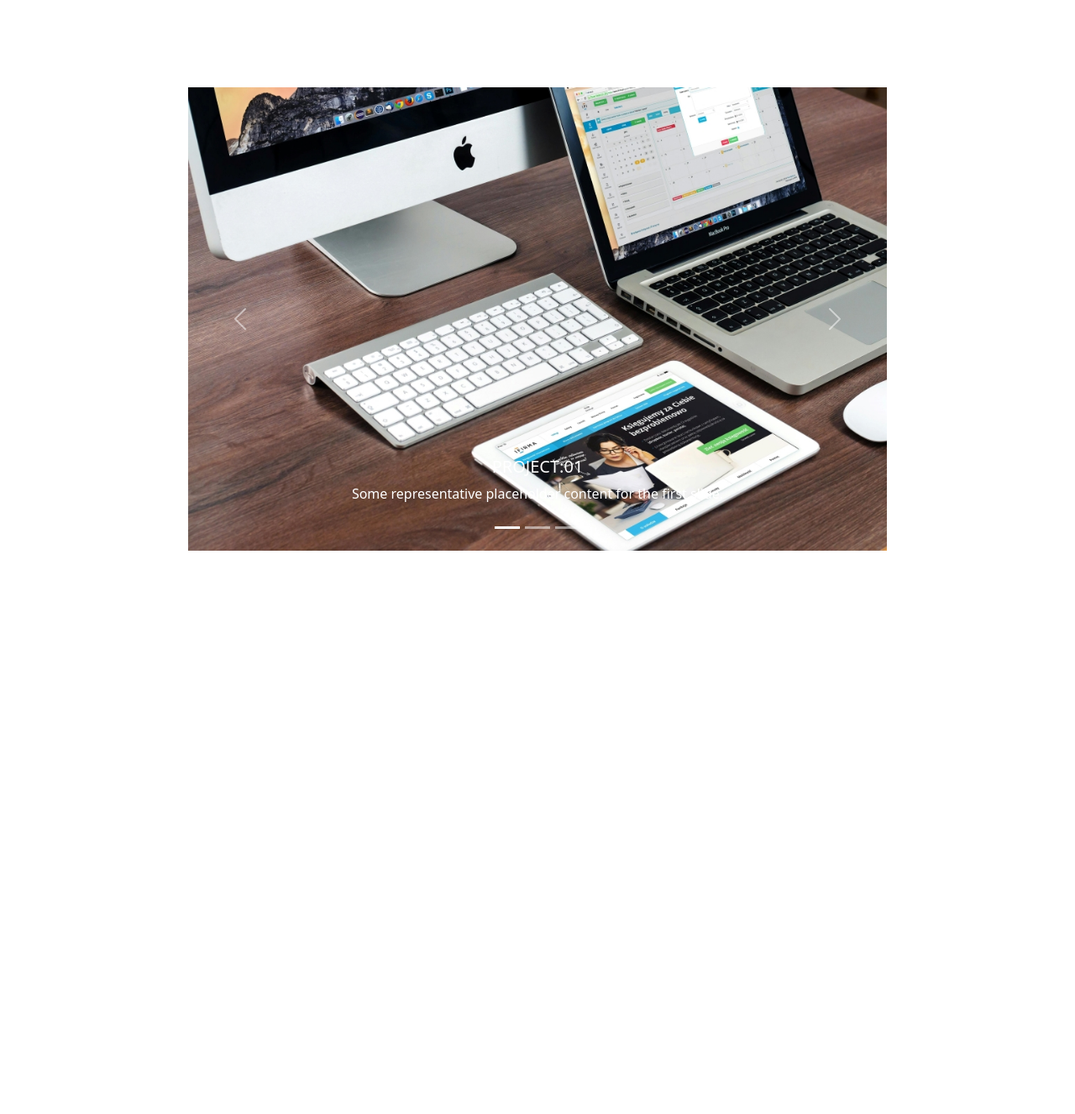
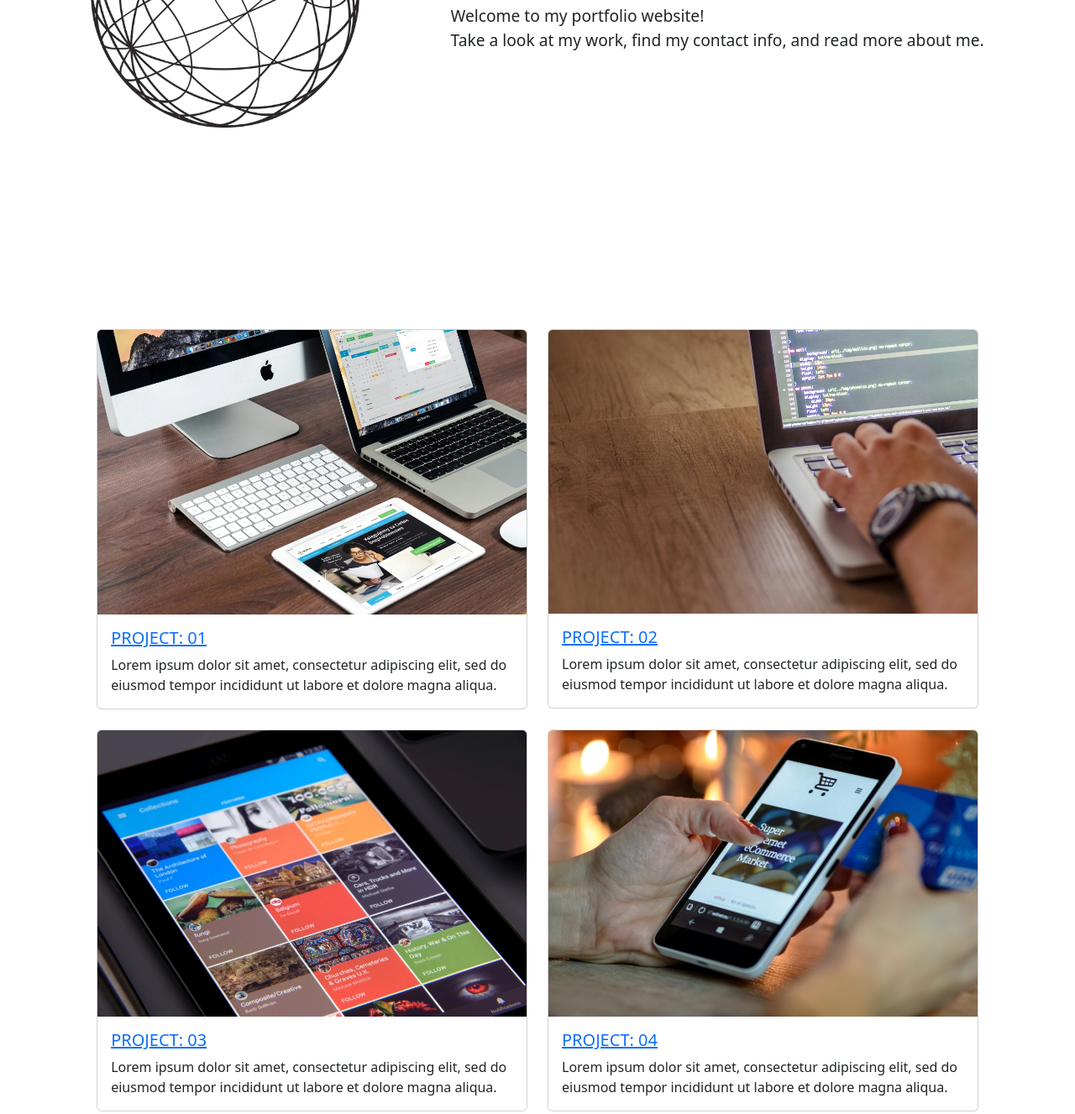
Before and after one commit to CJGD99/Bootstrap-Portfolio, a plain HTML site: page index.html in a window 1280 px wide. Shown: the part 464-1791 px from the top of the page at 84% size. Before the commit the page ends 1248 px from the top, so only its background shows below. Drawn offline with nearby package versions, Linux system fonts and the light colour scheme; files whose address does not match are found by name.

Commit message:
changed carousel to card component grid

```diff
--- a/css/style.css
+++ b/css/style.css
@@ -6,10 +6,10 @@
 .hero {
     display: flex;
     width: 100%;
-    height: auto;
+    height: 100vh;
     justify-content: space-evenly;
     align-items: center;
-    margin-top: 5%;
+    /* margin-top: 5%; */
 }
 
 .hero-image {
@@ -27,12 +27,8 @@
 }
 
 /* WORK SECTION STYLES */
-.carousel {
-    margin: 10vw;
-    width: 65vw;
-    height: auto;
-    position: relative;
-    left: 7.5vw;
+.work {
+    margin: 0 9vw;
 }
 
 /* ABOUT SECTION STYLES */
--- a/index.html
+++ b/index.html
@@ -46,44 +46,65 @@
             <!-- HERO END -->
 
             <!-- WORK SECTION START -->
-            <div id="carouselExampleCaptions" class="carousel slide">
-                <div class="carousel-indicators">
-                  <button type="button" data-bs-target="#carouselExampleCaptions" data-bs-slide-to="0" class="active" aria-current="true" aria-label="Slide 1"></button>
-                  <button type="button" data-bs-target="#carouselExampleCaptions" data-bs-slide-to="1" aria-label="Slide 2"></button>
-                  <button type="button" data-bs-target="#carouselExampleCaptions" data-bs-slide-to="2" aria-label="Slide 3"></button>
-                </div>
-                <div class="carousel-inner">
-                  <div class="carousel-item active">
-                    <img src="images/work1.jpg" class="d-block w-100" alt="...">
-                    <div class="carousel-caption d-none d-md-block">
-                      <h5 class="slide-title">PROJECT:01</h5>
-                      <p class="slide-para">Some representative placeholder content for the first slide.</p>
-                    </div>
-                  </div>
-                  <div class="carousel-item">
-                    <img src=".//images/work2.jpg" class="d-block w-100" alt="...">
-                    <div class="carousel-caption d-none d-md-block">
-                      <h5 class="slide-title">PROJECT:02</h5>
-                      <p class="slide-para">Some representative placeholder content for the second slide.</p>
-                    </div>
-                  </div>
-                  <div class="carousel-item">
-                    <img src=".//images/work3.jpg" class="d-block w-100" alt="...">
-                    <div class="carousel-caption d-none d-md-block">
-                      <h5 class="slide-title">PROJECT:03</h5>
-                      <p class="slide-para">Some representative placeholder content for the third slide.</p>
+            <section class="work">
+              <div class="row row-cols-lg-2 row-cols-sm-1 g-4">
+                <div class="col">
+                  <div class="card">
+                    <img src="./images/work1.jpg" class="card-img-top" alt="...">
+                    <div class="card-body">
+                      <a href="#" class="work-links">
+                        <h5 class="card-title">PROJECT: 01</h5>
+                      </a>
+                      <p class="card-text">Lorem ipsum dolor sit amet, consectetur adipiscing elit, sed do eiusmod tempor incididunt ut labore et dolore magna aliqua.</p>
                     </div>
                   </div>
                 </div>
-                <button class="carousel-control-prev" type="button" data-bs-target="#carouselExampleCaptions" data-bs-slide="prev">
-                  <span class="carousel-control-prev-icon" aria-hidden="true"></span>
-                  <span class="visually-hidden">Previous</span>
-                </button>
-                <button class="carousel-control-next" type="button" data-bs-target="#carouselExampleCaptions" data-bs-slide="next">
-                  <span class="carousel-control-next-icon" aria-hidden="true"></span>
-                  <span class="visually-hidden">Next</span>
-                </button>
+                <div class="col">
+                  <div class="card">
+                    <img src="./images/work2.jpg" class="card-img-top" alt="...">
+                    <div class="card-body">
+                      <a href="#" class="work-links">
+                        <h5 class="card-title">PROJECT: 02</h5>
+                      </a>
+                      <p class="card-text">Lorem ipsum dolor sit amet, consectetur adipiscing elit, sed do eiusmod tempor incididunt ut labore et dolore magna aliqua.</p>
+                    </div>
+                  </div>
+                </div>
+                <div class="col">
+                  <div class="card">
+                    <img src="./images/work3.jpg" class="card-img-top" alt="...">
+                    <div class="card-body">
+                      <a href="#" class="work-links">
+                        <h5 class="card-title">PROJECT: 03</h5>
+                      </a>
+                      <p class="card-text">Lorem ipsum dolor sit amet, consectetur adipiscing elit, sed do eiusmod tempor incididunt ut labore et dolore magna aliqua.</p>
+                    </div>
+                  </div>
+                </div>
+                <div class="col">
+                  <div class="card">
+                    <img src="./images/work4.jpg" class="card-img-top" alt="...">
+                    <div class="card-body">
+                      <a href="#" class="work-links">
+                        <h5 class="card-title">PROJECT: 04</h5>
+                      </a>
+                      <p class="card-text">Lorem ipsum dolor sit amet, consectetur adipiscing elit, sed do eiusmod tempor incididunt ut labore et dolore magna aliqua.</p>
+                    </div>
+                  </div>
+                </div>
+                <div class="col">
+                  <div class="card">
+                    <img src="./images/work5.jpg" class="card-img-top" alt="...">
+                    <div class="card-body">
+                      <a href="#" class="work-links">
+                        <h5 class="card-title">PROJECT: 05</h5>
+                      </a>
+                      <p class="card-text">Lorem ipsum dolor sit amet, consectetur adipiscing elit, sed do eiusmod tempor incididunt ut labore et dolore magna aliqua.</p>
+                    </div>
+                  </div>
+                </div>
               </div>
+            </section>
             <!-- WORK SECTION END -->
 
             <!-- ABOUT ME SECTION START -->
```
